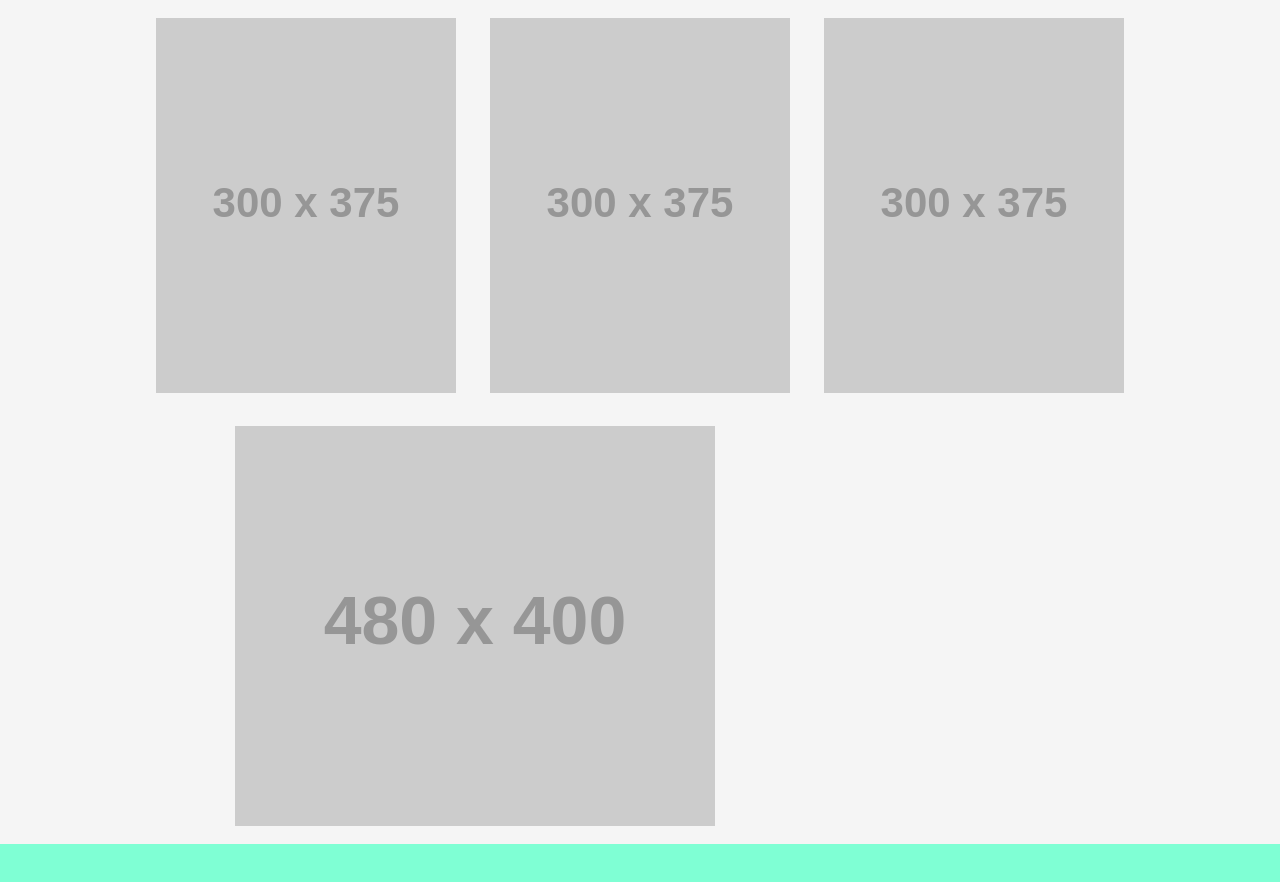
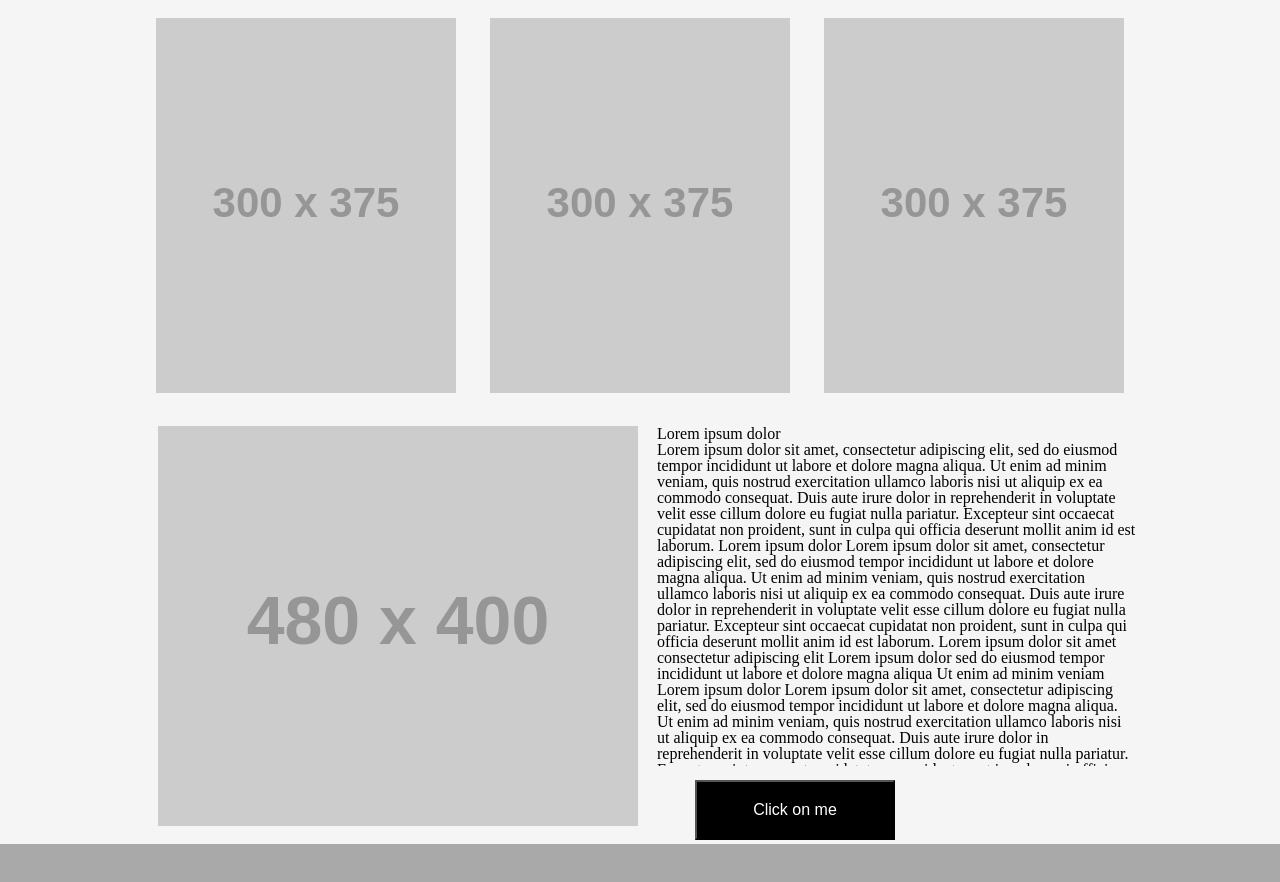
Before and after one commit to c23-repo/wireframe-exercise, a plain HTML site: page index.html in a window 1280 px wide. Shown: the part 610-1492 px from the top of the page. Drawn offline with Linux system fonts and the light colour scheme; placeholder pictures from the web are drawn by us.

Commit message:
wireframe complete

```diff
--- a/css/style.css
+++ b/css/style.css
@@ -1,5 +1,5 @@
 html {
-  background-color: aquamarine;
+  background-color: darkgray;
   padding-bottom: 5em;
 }
 
@@ -47,5 +47,28 @@ img {
 }
 
 div:nth-last-child(2){
-padding-left: 220px;
+text-align: center;
 }
+
+div > div{
+  padding-top: 15px;
+  display: inline-block;
+  width: 480px;
+  height: 340px;
+overflow: scroll;
+vertical-align: top;
+}
+h1, p{
+
+  text-align: left;
+}
+button{
+  color: white;
+  background-color: black;
+  height: 60px;
+  width: 200px;
+  position: absolute;
+  bottom: -650px;
+  right: 385px;
+  font-size: 16px;
+}
--- a/index.html
+++ b/index.html
@@ -37,6 +37,73 @@
     </div>
     <div>
       <img src="https://placehold.it/480x400/000000" />
+      <!-- <img src="https://placehold.it/480x400/000000" /> -->
+      <div>
+        <h1> <b>Lorem ipsum dolor </b></h1>
+        <p>
+
+          Lorem ipsum dolor sit amet, consectetur adipiscing elit, sed do eiusmod tempor incididunt ut labore et dolore
+          magna aliqua. Ut enim ad minim veniam, quis nostrud exercitation ullamco laboris nisi ut aliquip ex ea commodo
+          consequat. Duis aute irure dolor in reprehenderit in voluptate velit esse cillum dolore eu fugiat nulla
+          pariatur. Excepteur sint occaecat cupidatat non proident, sunt in culpa qui officia deserunt mollit anim id
+          est laborum.
+
+
+          Lorem ipsum dolor
+
+          Lorem ipsum dolor sit amet, consectetur adipiscing elit, sed do eiusmod tempor incididunt ut labore et dolore
+          magna aliqua. Ut enim ad minim veniam, quis nostrud exercitation ullamco laboris nisi ut aliquip ex ea commodo
+          consequat. Duis aute irure dolor in reprehenderit in voluptate velit esse cillum dolore eu fugiat nulla
+          pariatur. Excepteur sint occaecat cupidatat non proident, sunt in culpa qui officia deserunt mollit anim id
+          est laborum.
+
+          Lorem ipsum dolor sit amet
+          consectetur adipiscing elit
+          Lorem ipsum dolor
+          sed do eiusmod tempor incididunt ut labore et dolore magna aliqua
+          Ut enim ad minim veniam
+          Lorem ipsum dolor
+
+          Lorem ipsum dolor sit amet, consectetur adipiscing elit, sed do eiusmod tempor incididunt ut labore et dolore
+          magna aliqua. Ut enim ad minim veniam, quis nostrud exercitation ullamco laboris nisi ut aliquip ex ea commodo
+          consequat. Duis aute irure dolor in reprehenderit in voluptate velit esse cillum dolore eu fugiat nulla
+          pariatur. Excepteur sint occaecat cupidatat non proident, sunt in culpa qui officia deserunt mollit anim id
+          est laborum.
+
+          Lorem ipsum dolor sit amet, consectetur adipiscing elit, sed do eiusmod tempor incididunt ut labore et dolore
+          magna aliqua. Ut enim ad minim veniam, quis nostrud exercitation ullamco laboris nisi ut aliquip ex ea commodo
+          consequat. Duis aute irure dolor in reprehenderit in voluptate velit esse cillum dolore eu fugiat nulla
+          pariatur. Excepteur sint occaecat cupidatat non proident, sunt in culpa qui officia deserunt mollit anim id
+          est laborum.
+
+
+          Lorem ipsum dolor
+
+          Lorem ipsum dolor sit amet, consectetur adipiscing elit, sed do eiusmod tempor incididunt ut labore et dolore
+          magna aliqua. Ut enim ad minim veniam, quis nostrud exercitation ullamco laboris nisi ut aliquip ex ea commodo
+          consequat. Duis aute irure dolor in reprehenderit in voluptate velit esse cillum dolore eu fugiat nulla
+          pariatur. Excepteur sint occaecat cupidatat non proident, sunt in culpa qui officia deserunt mollit anim id
+          est laborum.
+
+          Lorem ipsum dolor sit amet
+          consectetur adipiscing elit
+          Lorem ipsum dolor
+          sed do eiusmod tempor incididunt ut labore et dolore magna aliqua
+          Ut enim ad minim veniam
+          Lorem ipsum dolor
+
+          Lorem ipsum dolor sit amet, consectetur adipiscing elit, sed do eiusmod tempor incididunt ut labore et dolore
+          magna aliqua. Ut enim ad minim veniam, quis nostrud exercitation ullamco laboris nisi ut aliquip ex ea commodo
+          consequat. Duis aute irure dolor in reprehenderit in voluptate velit esse cillum dolore eu fugiat nulla
+          pariatur. Excepteur sint occaecat cupidatat non proident, sunt in culpa qui officia deserunt mollit anim id
+          est laborum.
+
+          C/O https://placeholder.com/text/lorem-ipsum/
+        </p>
+        <button>Click on me</button>
+      </div>
+          <!-- <div id="click"> -->
+          <!-- </div> -->
     </div>
     <div>
 
```
